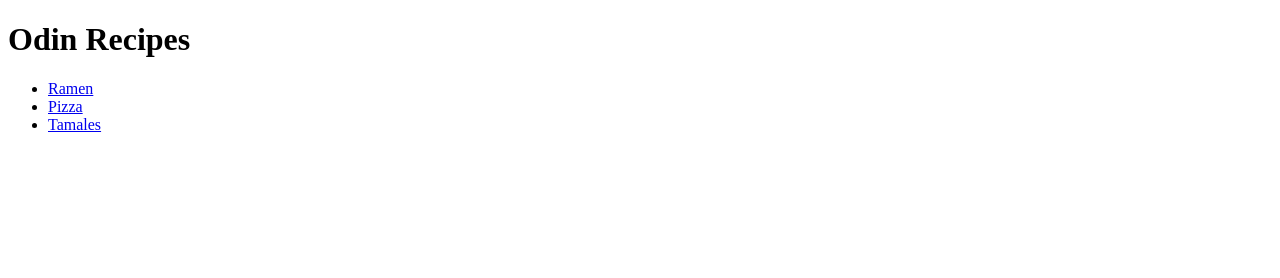
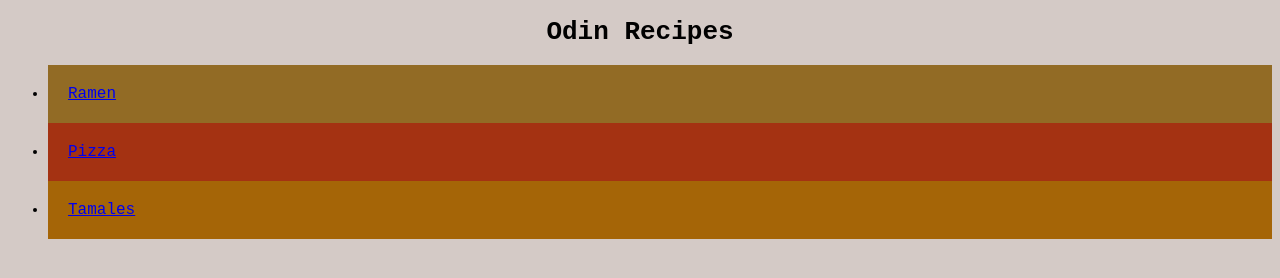
Before and after one commit to straylight-dev/odin-recipes, a plain HTML site: page index.html in a window 1280 px wide. Drawn offline with Linux system fonts and the light colour scheme.

Commit message:
Create css for index classes

```diff
--- a/css/styles.css
+++ b/css/styles.css
@@ -98,3 +98,33 @@
 .food-content {
     padding: 5px;
 }
+
+.intro-title {
+    background-color: #D4CAC6;
+    font-family: monospace;
+    text-align: center;
+}
+
+.ramen-link {
+    background-color: #926B25;
+    font-family: monospace;
+    text-align: left;
+    font-size: large;
+    padding: 20px;
+}
+
+.pizza-link {
+    background-color: #A43212;
+    font-family: monospace;
+    text-align: left;
+    font-size: large;
+    padding: 20px;
+}
+
+.tamales-link {
+    background-color: #A56507;
+    font-family: monospace;
+    text-align: left;
+    font-size: large;
+    padding: 20px;
+}
```
